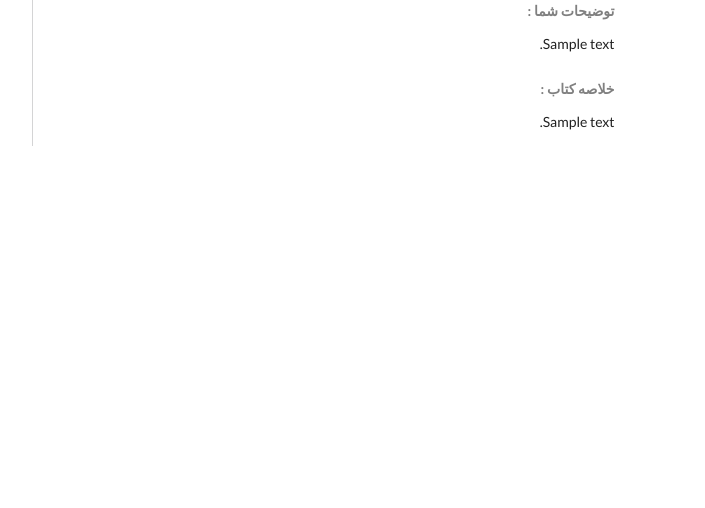
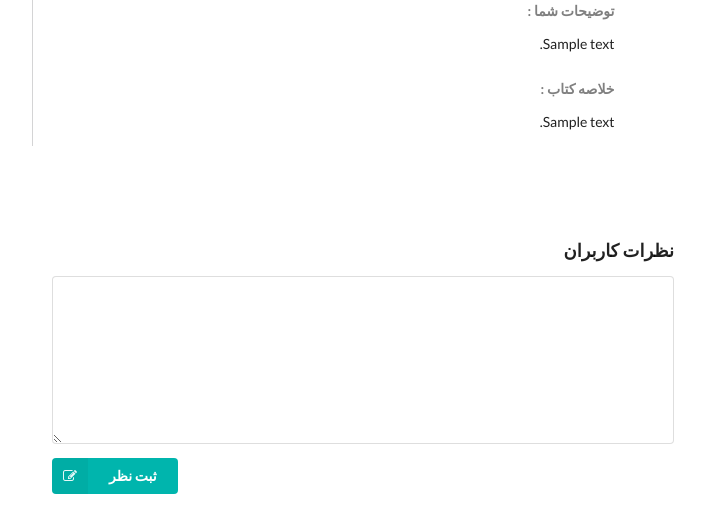
Before and after one commit to sadjadtavakoli/farjad-agile, a Django app: template books/templates/books/self_book_detail.html in a window 1280 px wide. Shown: the part 531-1039 px from the top of the page, without its empty margins (265-970 px from the left). Before the commit the page ends 677 px from the top, so only its background shows below. Run offline with Django 3.2, Linux system fonts and the light colour scheme; the template is opened without the code that fills it: most values are stand-ins (such as "Sample title", 1, 10 or a date in 2020); grey boxes marked "Sample" are stand-in pictures.

Commit message:
add ui for adding comments

```diff
--- a/books/templates/books/self_book_detail.html
+++ b/books/templates/books/self_book_detail.html
@@ -91,4 +91,19 @@
             </div>
         </div>
     </div>
+    <div class="ui internally celled grid" style="direction: rtl;margin-top: 10%">
+        <div class="ui comments " style="width: 100%">
+            <h3 class="ui header">نظرات کاربران</h3>
+            <form class="ui reply form">
+                <div class="field">
+                    <textarea>
+
+                    </textarea>
+                </div>
+                <div class="ui button teal submit labeled icon left floated ">
+                    <i class="icon edit"></i> ثبت نظر
+                </div>
+            </form>
+        </div>
+    </div>
 {% endblock %}
--- a/farjad/settings.py
+++ b/farjad/settings.py
@@ -48,6 +48,7 @@ INSTALLED_APPS = [
     'loan',
     'farjad',
     'books',
+    'comment'
 ]
 
 AUTH_USER_MODEL = 'members.Member'
```
Also changed, not shown: members/templates/members/invitation_code.html (line endings or trailing spaces).
